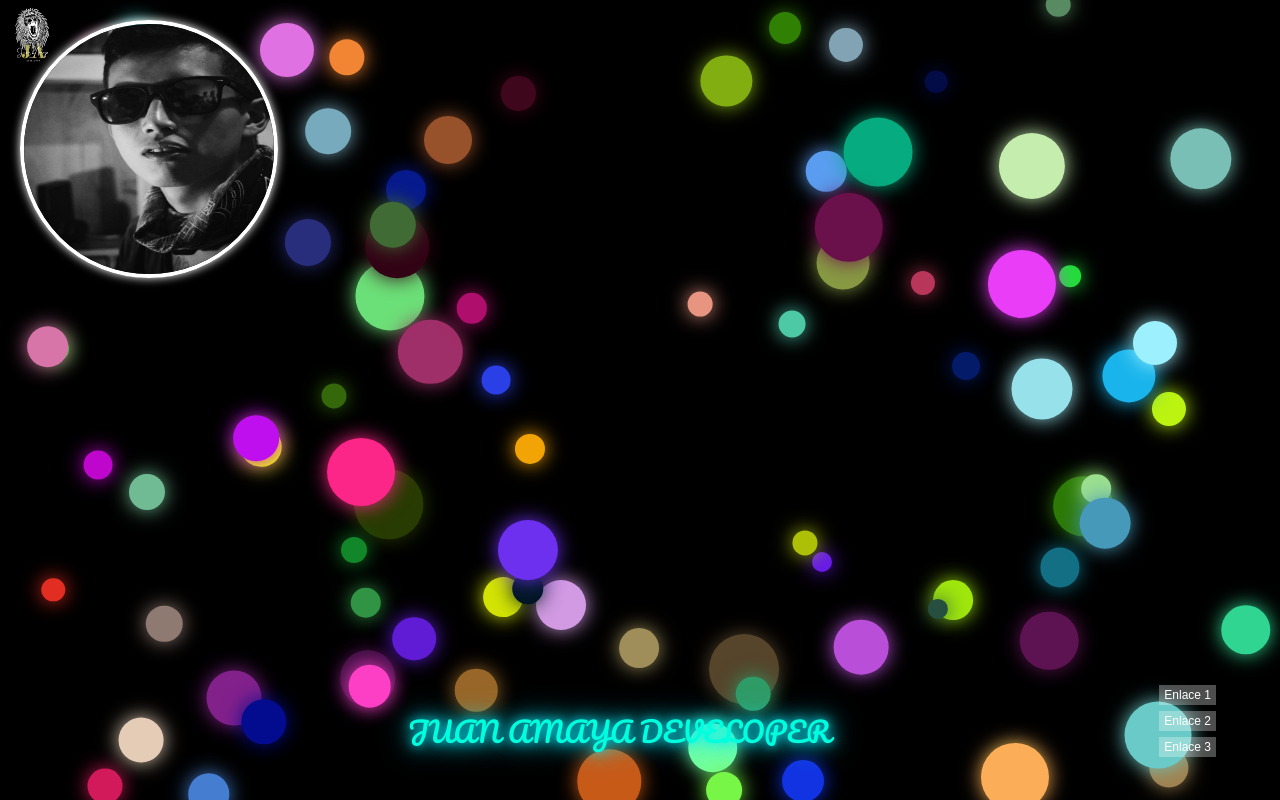
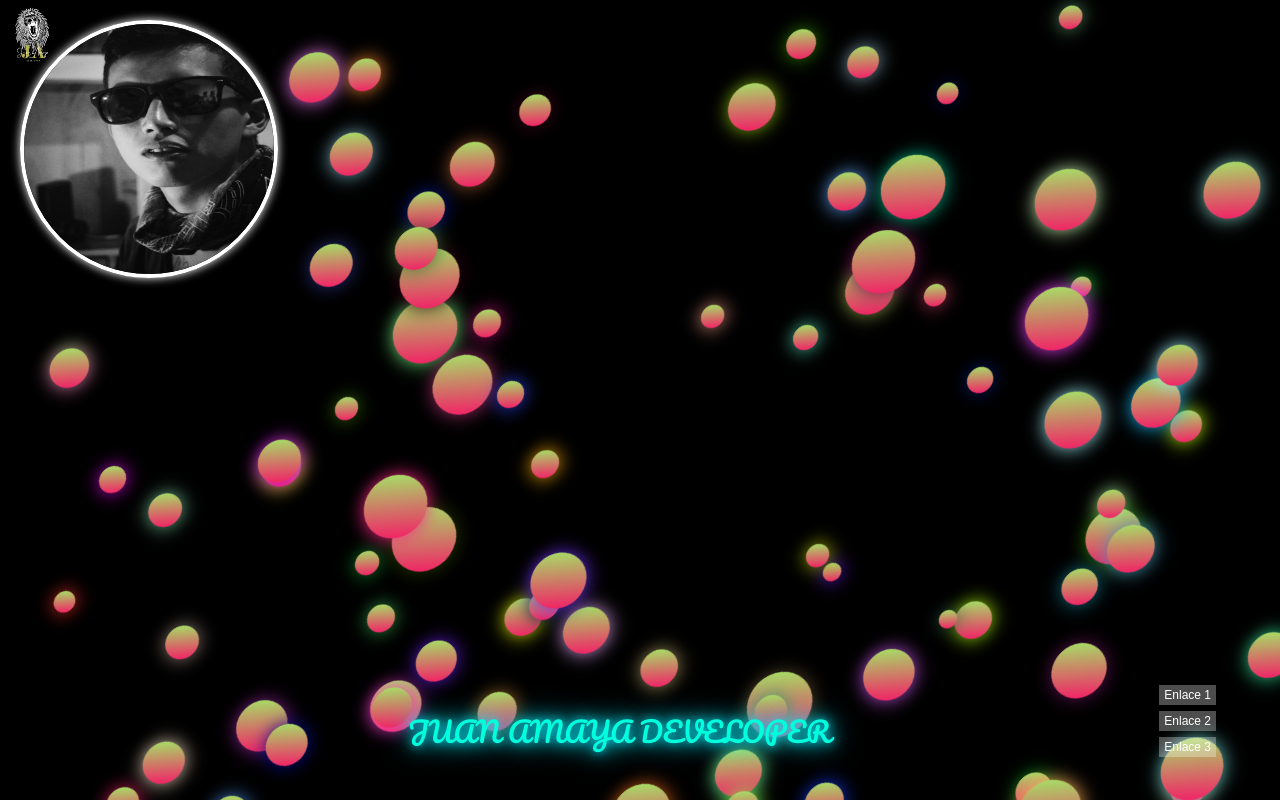
Before and after one commit to Heinrich-Faust/Portafolio, a React (Create React App) app: page / in a window 1280 px wide. Built offline with nearby package versions, Linux system fonts and the light colour scheme.

Commit message:
mejoranding

```diff
--- a/src/App.css
+++ b/src/App.css
@@ -40,7 +40,17 @@ html {
 
 .circle {
   transform: translate(-50%, -50%);
+  border-radius: 50%;
+  background: linear-gradient(45deg, #f06, #9f6);
+  box-shadow: 5px 5px 15px rgba(0, 0, 0, 0.3);
+  transform: rotate(-45deg) perspective(600px) rotateX(30deg);
+  display: flex;
+  align-items: center;
+  justify-content: center;
+  font-size: 16px;
+  font-weight: bold;
 }
+
 
 .bubble-container {
   position: absolute;
```
